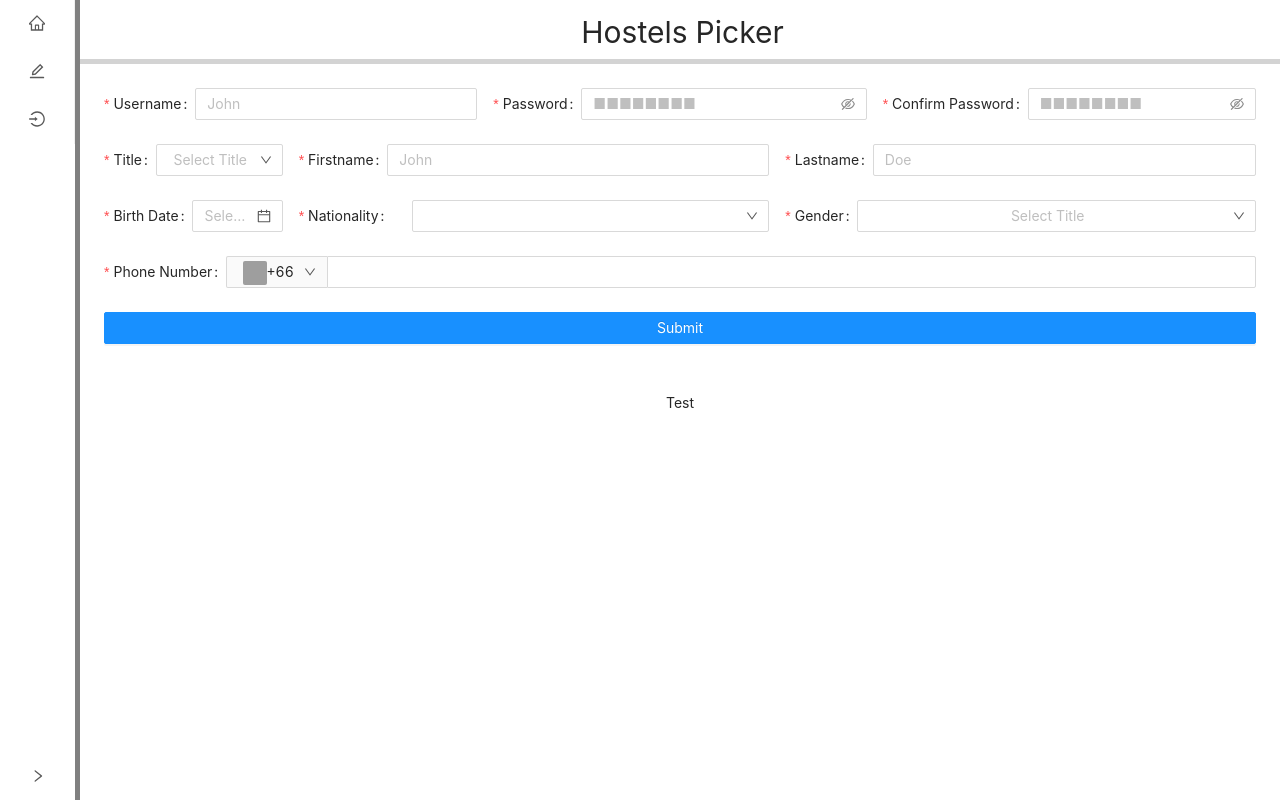
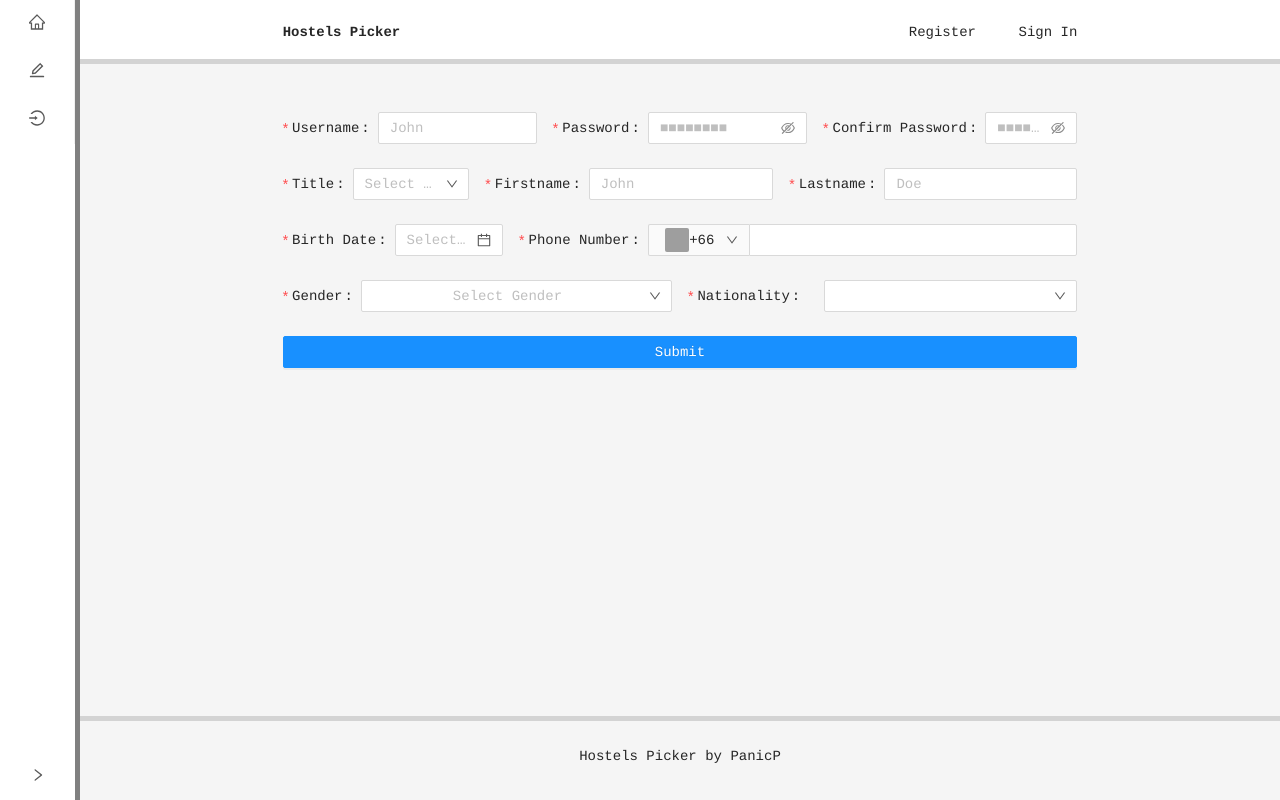
Before and after one commit to PanicP/test-ext-hostel, a React (Create React App) app: page /register in a window 1280 px wide. Built offline with nearby package versions, Linux system fonts and the light colour scheme; grey boxes are pictures that could not be loaded.

Commit message:
WIP: Adjust some a lotta css

```diff
--- a/src/App.css
+++ b/src/App.css
@@ -1,10 +1,15 @@
 @import '~antd/dist/antd.css';
+
+/* font */
+
+body {
+    font-family: Courier;
+}
 
 /* ClassicLayout */
 
 .ant-layout-sider, .ant-layout-sider-trigger {
     border-right: 5px solid grey;
-    overflow-x: hidden;
 }
 
 .ant-layout-header {
@@ -12,7 +17,7 @@
 }
 
 .layout-sider {
-    overflow: auto;
+    overflow: hidden;
     height: 100vh;
     position: fixed;
     left: 0;
@@ -28,9 +33,8 @@
     padding: 0;
     position: fixed;
     z-index: 1;
-    width: 100%;
-    display: flex;
-    justify-content: center;
+    width: calc(100vw - 80px);
+    min-height: 64px;
 }
 
 .layout-container-header-desc {
@@ -42,22 +46,40 @@
 .layout-container-content {
     margin: 64px 0 0;
     overflow: initial;
+    background: #f5f5f5;
+    min-height: calc(100vh - 64px - 84px);
 }
 
 .site-layout {
     margin-left: 80px;
 }
 
-.site-layout-background, .layout-container-footer {
-    padding: 24px;
+.site-layout-background {
     text-align: center;
-    background: #fff;
+    background: #f5f5f5;
+    padding: 0px;
+    margin-top:48px;
+}
+.layout-container-footer {
+    text-align: center;
+    background: #f5f5f5;
+    padding: 24px 0;
+    min-height: 84px;
+    border-top: 5px solid lightgrey;
 }
 
 .ant-menu:not(.ant-menu-horizontal) .ant-menu-item-selected {
     background-color: white !important;
 }
 
+.navbar-right-button {
+    text-align: end;
+}
+
+.navbar-left-button {
+    text-align: start;
+    font-weight: bold;
+}
 
 /* Regis*/
 
@@ -111,6 +133,7 @@
 .hostel-location-map {
     width: auto;
     height: 500px;
+    margin-top: 24px;
 }
 
 /* uncate */
@@ -135,11 +158,19 @@
 }
 
 .ant-carousel .slick-slide h3 {
-    color: #fff;
+    color: #f5f5f5;
 }
 
 .not-found-text {
     font-size: 100px;
 }
 
+.hostel-detail-name {
+    margin-top: 24px;
+}
+
+.hostel-detail-desc {
+    margin-top: 24px;
+}
+
 /*  */
--- a/src/components/auth/LoginPanel.js
+++ b/src/components/auth/LoginPanel.js
@@ -30,8 +30,8 @@ export const LoginPanel = () => {
             onFinishFailed={onFinishFailed}
         >
             <Row gutter={16}>
-                <Col span={7} />
-                <Col span={8}>
+                <Col span={3} />
+                <Col span={16}>
                     <Form.Item
                         label="Username"
                         name="username"
@@ -45,11 +45,11 @@ export const LoginPanel = () => {
                         <Input />
                     </Form.Item>
                 </Col>
-                <Col span={9} />
+                <Col span={5} />
             </Row>
             <Row gutter={16}>
-                <Col span={7} />
-                <Col span={8}>
+                <Col span={3} />
+                <Col span={16}>
                     <Form.Item
                         label="Password"
                         name="password"
@@ -63,18 +63,18 @@ export const LoginPanel = () => {
                         <Input.Password />
                     </Form.Item>
                 </Col>
-                <Col span={9} />
+                <Col span={5} />
             </Row>
             <Row gutter={16}>
-                <Col span={7} />
-                <Col span={8}>
+                <Col span={3} />
+                <Col span={16}>
                     <Form.Item {...tailLayout}>
                         <Button className="hostel-regis-submit-button" type="primary" htmlType="submit">
                             Submit
                         </Button>
                     </Form.Item>
                 </Col>
-                <Col span={9} />
+                <Col span={5} />
             </Row>
         </Form>
     )
--- a/src/components/hostel/HostelBookingList.js
+++ b/src/components/hostel/HostelBookingList.js
@@ -32,11 +32,6 @@ export const HostelBookingList = () => {
             key: 'name',
             width: '150px',
             render: (text, record) => <a onClick={() => handleSelectHostel({ id: record.id })}>{text}</a>,
-        },
-        {
-            title: 'Description',
-            dataIndex: 'desc',
-            key: 'desc',
         },
         {
             title: 'Price',
--- a/src/components/hostel/HostelDetail.js
+++ b/src/components/hostel/HostelDetail.js
@@ -33,9 +33,9 @@ export const HostelDetail = ({ id }) => {
                         <img className="hostel-detail-image" src={require(`../../static/pictures/${id}/3.jpg`)} alt="unavailable" />
                     </div>
 
-                    <h2>{displayHostelData.name}</h2>
+                    <h2 className="hostel-detail-name">{displayHostelData.name}</h2>
                     <h3>{displayHostelData.price} THB</h3>
-                    <p>{displayHostelData.desc}</p>
+                    <p className="hostel-detail-desc">{displayHostelData.desc}</p>
                     <HostelLocation
                         lat={displayHostelData.location.lat}
                         lng={displayHostelData.location.lng}
--- a/src/components/hostel/HostelList.js
+++ b/src/components/hostel/HostelList.js
@@ -28,10 +28,6 @@ export const HostelList = () => {
     }
 
     const handleOnChangeDate = ({ date, dateString, id, option }) => {
-        // console.log(date, dateString, id, option)
-        // console.log(moment(date).unix())
-        // const test = moment(date).unix()
-        // console.log(moment.unix(test).format('MMM DD, YYYY'))
 
         if (option === 'fromDate') {
             handleSetFromDate({ id, fromDate: moment(date).unix() })
@@ -62,12 +58,7 @@ export const HostelList = () => {
             render: (text, record) => <a onClick={() => handleSelectHostel({ id: record.id })}>{text}</a>,
         },
         {
-            title: 'Description',
-            dataIndex: 'desc',
-            key: 'desc',
-        },
-        {
-            title: 'Price',
+            title: 'Price (THB)',
             dataIndex: 'price',
             key: 'price',
             width: '100px',
--- a/src/components/layout/ClassicWithSidebarLayout.js
+++ b/src/components/layout/ClassicWithSidebarLayout.js
@@ -1,5 +1,5 @@
 import React, { useState, Fragment } from 'react'
-import { Layout, Menu } from 'antd'
+import { Layout, Menu, Row, Col } from 'antd'
 import { HomeOutlined, BookOutlined, EditOutlined, LoginOutlined, LogoutOutlined } from '@ant-design/icons'
 import { history } from '../../history'
 
@@ -88,12 +88,31 @@ export const ClassicWithSidebarLayout = ({ children }) => {
 
                 <Layout className="site-layout">
                     <Header className="layout-container-header">
-                        <p className="layout-container-header-desc">Hostels Picker</p>
+                        <Row gutter={16}>
+                            <Col span={4} />
+                            <Col span={4} className="navbar-left-button">Hostels Picker</Col>
+                            <Col span={8} />
+                            <Col span={2} className="navbar-right-button">Register</Col>
+                            <Col span={2} className="navbar-right-button">Sign In</Col>
+                            <Col span={4} />
+                        </Row>
                     </Header>
                     <Content className="layout-container-content">
-                        <div className="site-layout-background">{children}</div>
+                        <Row gutter={16}>
+                            <Col span={4} />
+                            <Col span={16}>
+                                <div className="site-layout-background">{children}</div>
+                            </Col>
+                            <Col span={4} />
+                        </Row>
                     </Content>
-                    <Footer className="layout-container-footer">Test</Footer>
+                    <Footer className="layout-container-footer">
+                        <Row gutter={16}>
+                            <Col span={4} />
+                            <Col span={16}>Hostels Picker by PanicP</Col>
+                            <Col span={4} />
+                        </Row>
+                    </Footer>
                 </Layout>
             </Layout>
         </Fragment>
--- a/src/components/register/GenderField.js
+++ b/src/components/register/GenderField.js
@@ -8,7 +8,7 @@ export const GenderField = () => {
             label="Gender"
             rules={[{ required: true, message: 'Gender is required!' }]}
         >
-            <Select placeholder="Select Title">
+            <Select placeholder="Select Gender">
                 <Select.Option value="male.">Male</Select.Option>
                 <Select.Option value="female.">Female</Select.Option>
                 <Select.Option value="unisex">Unisex</Select.Option>
--- a/src/components/register/RegisterPanel.js
+++ b/src/components/register/RegisterPanel.js
@@ -29,12 +29,7 @@ export const RegisterPanel = () => {
     return isAuthed ? (
         <Redirect to="/"></Redirect>
     ) : (
-        <Form
-            form={form}
-            name="advanced_search"
-            className="ant-advanced-search-form"
-            onFinish={onFinish}
-        >
+        <Form form={form} name="advanced_search" className="ant-advanced-search-form" onFinish={onFinish}>
             <Row gutter={16}>
                 <Col span={8}>
                     <UserNameField />
@@ -47,30 +42,30 @@ export const RegisterPanel = () => {
                 </Col>
             </Row>
             <Row gutter={16}>
-                <Col span={4}>
+                <Col span={6}>
                     <TitleField />
                 </Col>
-                <Col span={10}>
+                <Col span={9}>
                     <FirstNameField />
                 </Col>
-                <Col span={10}>
+                <Col span={9}>
                     <LastNameField />
                 </Col>
             </Row>
             <Row gutter={16}>
-                <Col span={4}>
+                <Col span={7}>
                     <BirthDateField />
                 </Col>
-                <Col span={10}>
-                    <NationalityField />
-                </Col>
-                <Col span={10}>
-                    <GenderField />
+                <Col span={17}>
+                    <PhoneNumberField />
                 </Col>
             </Row>
             <Row gutter={16}>
-                <Col span={24}>
-                    <PhoneNumberField />
+                <Col span={12}>
+                    <GenderField />
+                </Col>
+                <Col span={12}>
+                    <NationalityField />
                 </Col>
             </Row>
             <Row gutter={16}>
```
